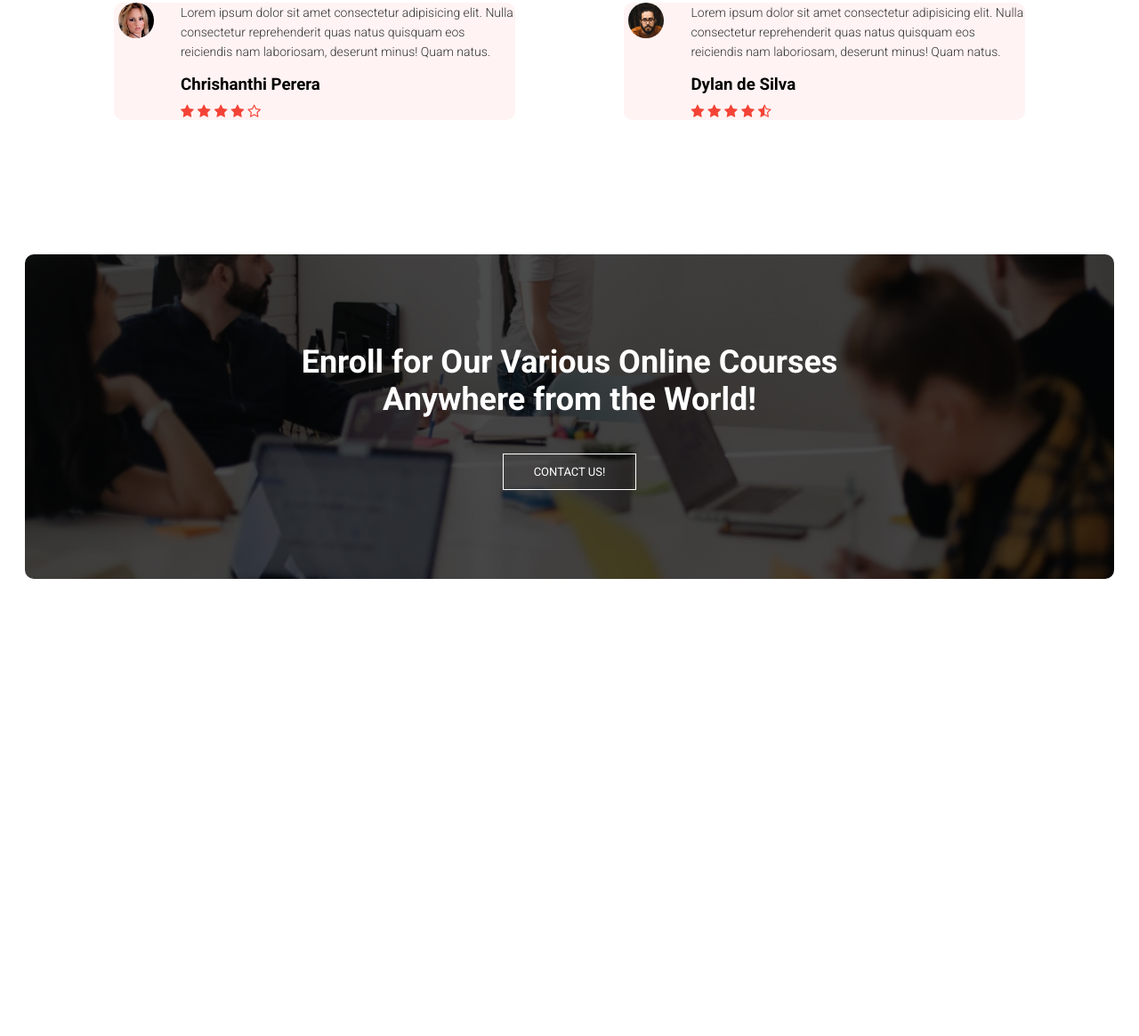
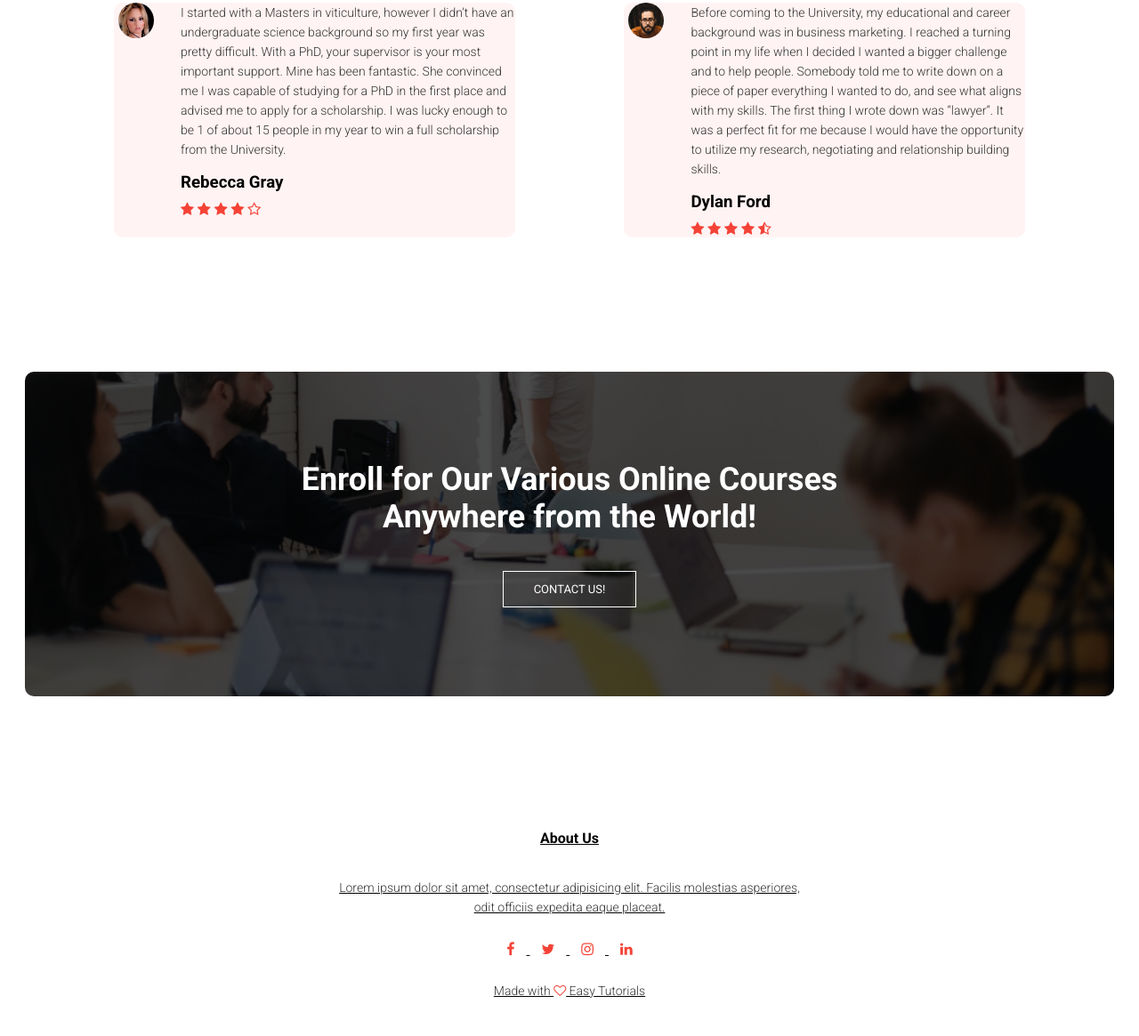
Before and after one commit to ashan1979/easyTutorialYoutubeProject, a plain HTML site: page index.html in a window 1280 px wide. Shown: the part 2929-4094 px from the top of the page at 89% size. Before the commit the page ends 3680 px from the top, so only its background shows below. Drawn offline with Linux system fonts and the light colour scheme.

Commit message:
final commit for this repo

```diff
--- a/index.html
+++ b/index.html
@@ -120,8 +120,8 @@
         <div class="testimonial-col">
             <img src="/img/user1.jpg" alt="user">
             <div>
-                <p>Lorem ipsum dolor sit amet consectetur adipisicing elit. Nulla consectetur reprehenderit quas natus quisquam eos reiciendis nam laboriosam, deserunt minus! Quam natus.</p>
-                <h3>Chrishanthi Perera</h3>
+                <p>I started with a Masters in viticulture, however I didn’t have an undergraduate science background so my first year was pretty difficult. With a PhD, your supervisor is your most important support.  Mine has been fantastic.  She convinced me I was capable of studying for a PhD in the first place and advised me to apply for a scholarship.  I was lucky enough to be 1 of about 15 people in my year to win a full scholarship from the University.</p>
+                <h3>Rebecca Gray</h3>
                 <i class="fa fa-star"></i>
                 <i class="fa fa-star"></i>
                 <i class="fa fa-star"></i>
@@ -132,8 +132,8 @@
         <div class="testimonial-col">
             <img src="/img/user2.jpg" alt="user">
             <div>
-                <p>Lorem ipsum dolor sit amet consectetur adipisicing elit. Nulla consectetur reprehenderit quas natus quisquam eos reiciendis nam laboriosam, deserunt minus! Quam natus.</p>
-                <h3>Dylan de Silva</h3>
+                <p>Before coming to the University, my educational and career background was in business marketing. I reached a turning point in my life when I decided I wanted a bigger challenge and to help people. Somebody told me to write down on a piece of paper everything I wanted to do, and see what aligns with my skills. The first thing I wrote down was “lawyer”. It was a perfect fit for me because I would have the opportunity to utilize my research, negotiating and relationship building skills.</p>
+                <h3>Dylan Ford</h3>
                 <i class="fa fa-star"></i>
                 <i class="fa fa-star"></i>
                 <i class="fa fa-star"></i>
@@ -144,13 +144,25 @@
     </div>
 </section>
 
-<!-- --- all to Acation --- -->
+<!-- --- Call to Acation --- -->
 
 <section class="cta">
     <h1>Enroll for Our Various Online Courses <br>Anywhere from the World!</h1>
     <a href="" class="hero-btn">CONTACT US!</a>
 </section>
 
+<!-- --- FOOTER --- -->
+<section class="footer">
+    <h4>About Us</h4>
+    <p>Lorem ipsum dolor sit amet, consectetur adipisicing elit. Facilis molestias asperiores,<br> odit officiis expedita eaque placeat.</p>
+    <div class="icons">
+        <i class="fa fa-facebook"></i>
+        <i class="fa fa-twitter"></i>
+        <i class="fa fa-instagram"></i>
+        <i class="fa fa-linkedin"></i>
+    </div>
+    <p>Made with <i class="fa fa-heart-o"></i> Easy Tutorials</p>
+</section>
 <!--Javascript for Toggle Menu-->
 
 <script>
--- a/style.css
+++ b/style.css
@@ -341,3 +341,30 @@ h3 {
         font-size: 24px;
     }
 }
+
+
+/* --- FOOTER --- */
+
+.footer {
+    width: 100%;
+    text-align: center;
+    padding: 30px 0;
+    text-decoration: underline;
+}
+
+.footer h4 {
+    margin-bottom: 25px;
+    margin-top: 20px;
+    font-weight: 600;
+}
+
+.icons .fa {
+    color: #f44336;
+    margin: 0 13px;
+    cursor: pointer;
+    padding: 18px 0;
+}
+
+.fa-heart-o {
+    color: #f44336;
+}
```
